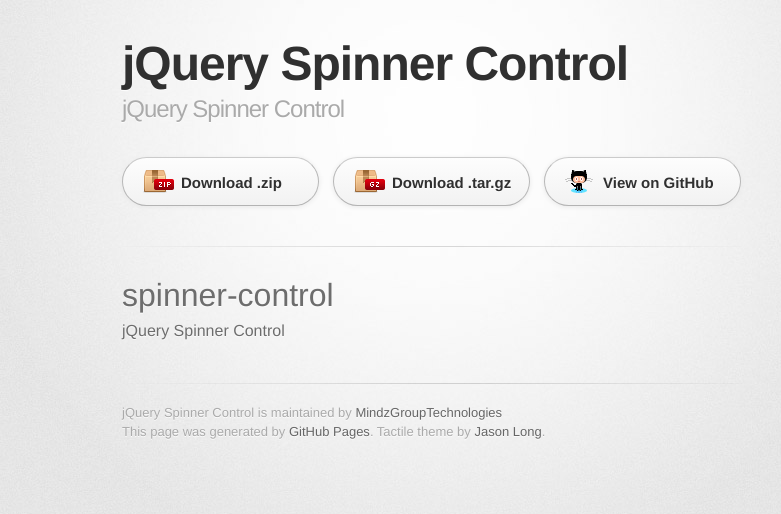
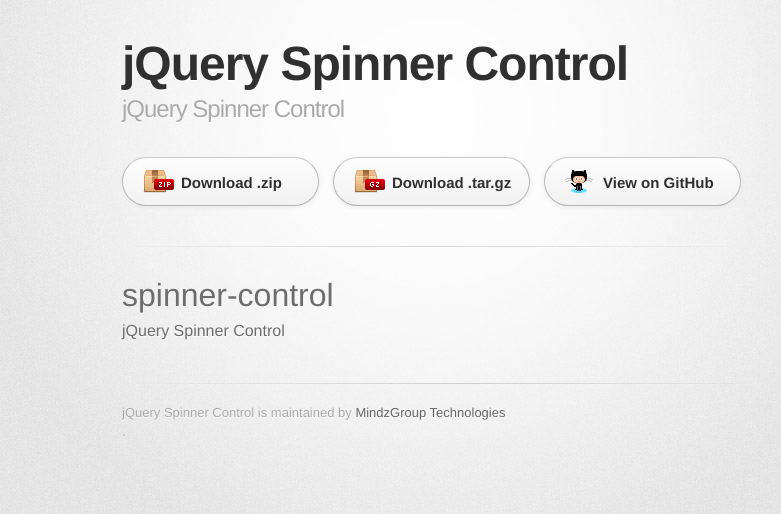
Before and after one commit to MindzGroupTechnologies/spinner-control, a plain HTML site: page index.html in a window 1280 px wide. Shown: the whole page, without its empty margins (208-989 px from the left). Drawn offline with Linux system fonts and the light colour scheme; a web font is replaced by a local one.

Commit message:
Update index.html

```diff
--- a/index.html
+++ b/index.html
@@ -38,8 +38,7 @@
         </section>
 
         <footer>
-          jQuery  Spinner Control is maintained by <a href="https://github.com/MindzGroupTechnologies">MindzGroupTechnologies</a><br>
-          This page was generated by <a href="https://pages.github.com">GitHub Pages</a>. Tactile theme by <a href="https://twitter.com/jasonlong">Jason Long</a>.
+          jQuery Spinner Control is maintained by <a href="https://github.com/MindzGroupTechnologies">MindzGroup Technologies</a><br>.
         </footer>
 
                   <script type="text/javascript">
@@ -52,7 +51,6 @@
             pageTracker._trackPageview();
             } catch(err) {}
           </script>
-
       </div>
     </div>
   </body>
```
